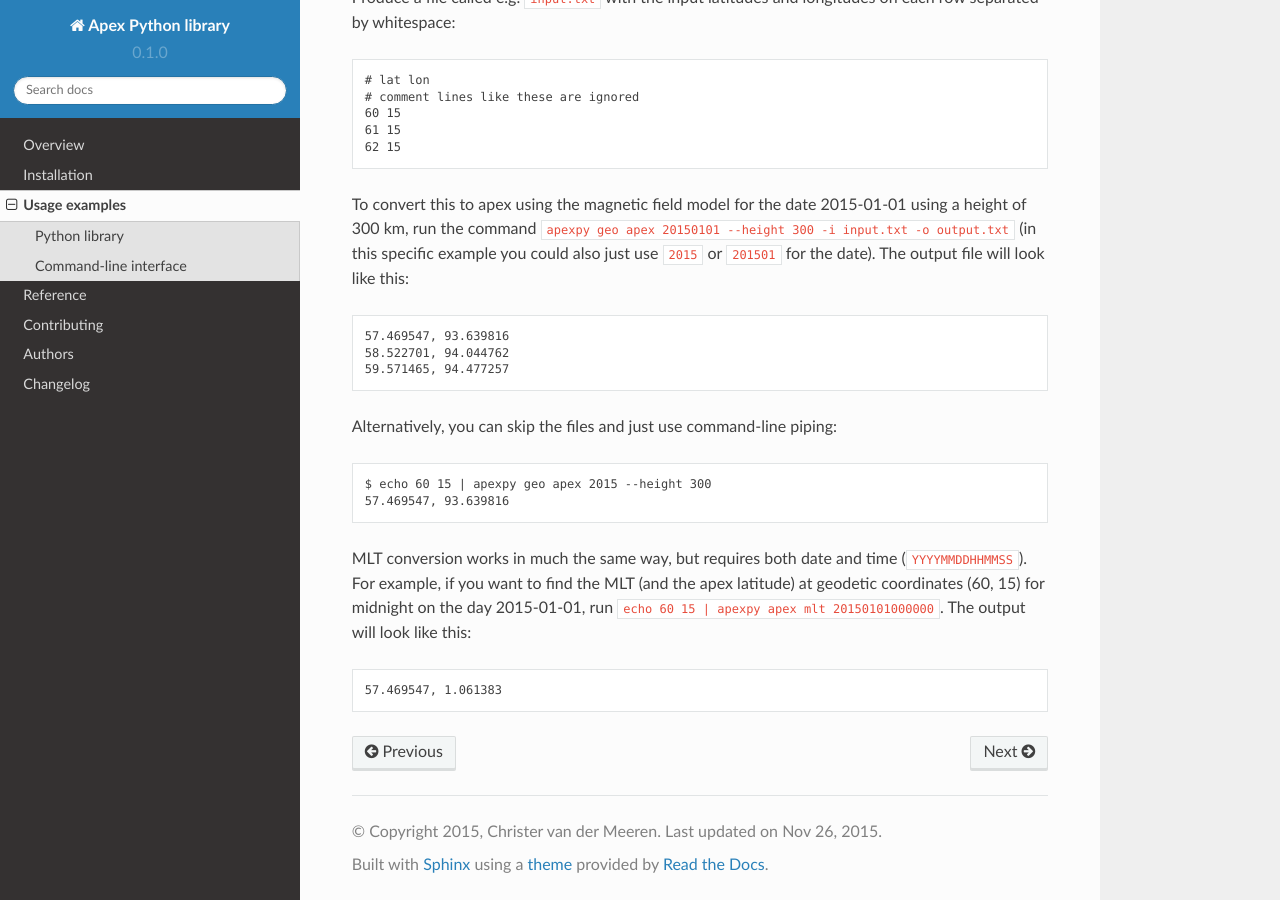
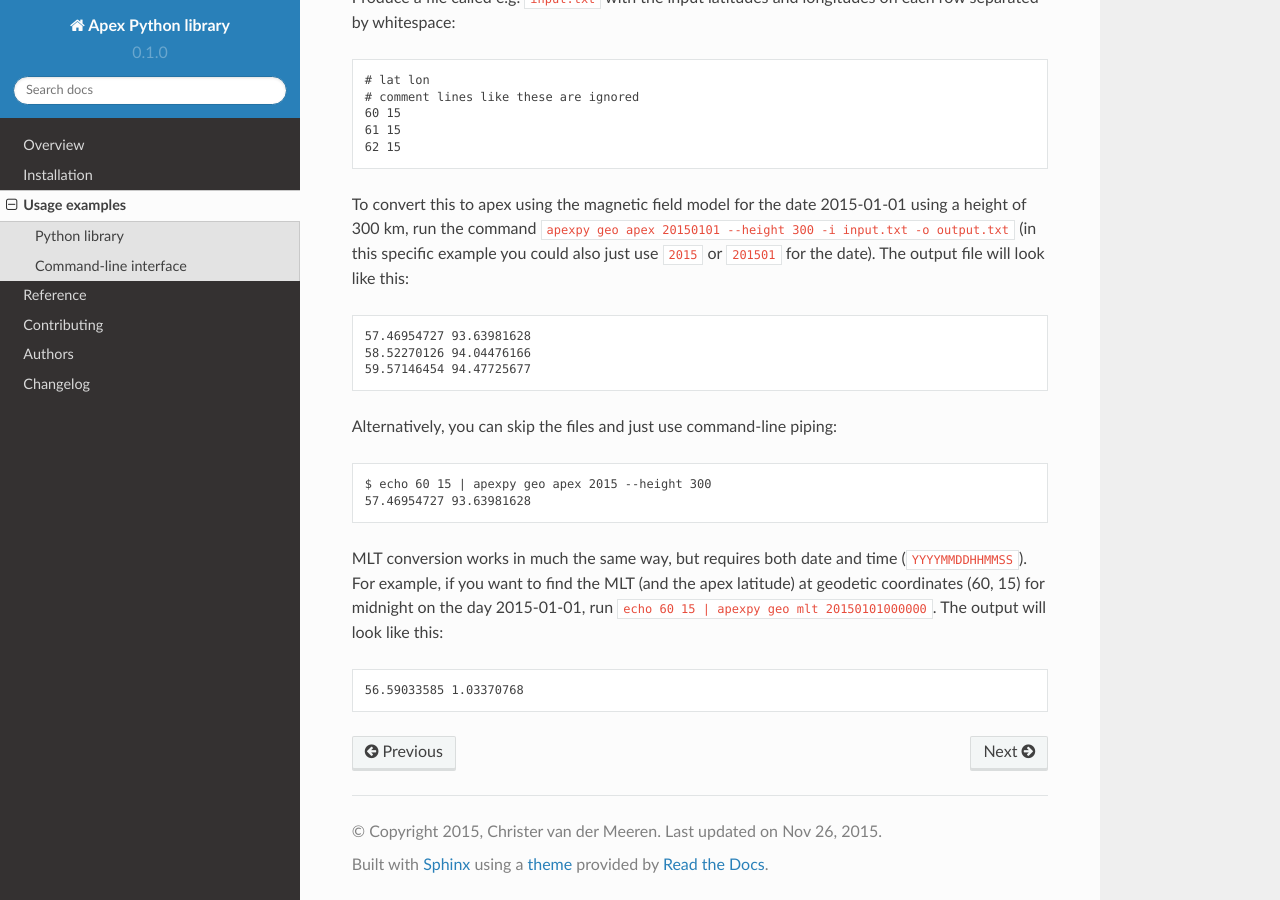
Before and after one commit to aburrell/apexpy, a Sphinx documentation site: the page built from docs/usage.rst, in a window 1280 px wide and 900 px high, scrolled down 926 px. Built offline with Sphinx 7.4.7 and the Read the Docs theme 2.0.0, drawn with Linux system fonts in a browser that asks for light colours.

Commit message:
correct CLI usage in docs

```diff
--- a/docs/usage.rst
+++ b/docs/usage.rst
@@ -53,15 +53,15 @@ Produce a file called e.g. ``input.txt`` with the input latitudes and longitudes
 
 To convert this to apex using the magnetic field model for the date 2015-01-01 using a height of 300 km, run the command ``apexpy geo apex 20150101 --height 300 -i input.txt -o output.txt`` (in this specific example you could also just use ``2015`` or ``201501`` for the date). The output file will look like this::
 
-    57.469547, 93.639816
-    58.522701, 94.044762
-    59.571465, 94.477257
+    57.46954727 93.63981628
+    58.52270126 94.04476166
+    59.57146454 94.47725677
 
 Alternatively, you can skip the files and just use command-line piping::
 
     $ echo 60 15 | apexpy geo apex 2015 --height 300
-    57.469547, 93.639816
+    57.46954727 93.63981628
 
-MLT conversion works in much the same way, but requires both date and time (``YYYYMMDDHHMMSS``). For example, if you want to find the MLT (and the apex latitude) at geodetic coordinates (60, 15) for midnight on the day 2015-01-01, run ``echo 60 15 | apexpy apex mlt 20150101000000``. The output will look like this::
+MLT conversion works in much the same way, but requires both date and time (``YYYYMMDDHHMMSS``). For example, if you want to find the MLT (and the apex latitude) at geodetic coordinates (60, 15) for midnight on the day 2015-01-01, run ``echo 60 15 | apexpy geo mlt 20150101000000``. The output will look like this::
 
-    57.469547, 1.061383
+    56.59033585 1.03370768
```
